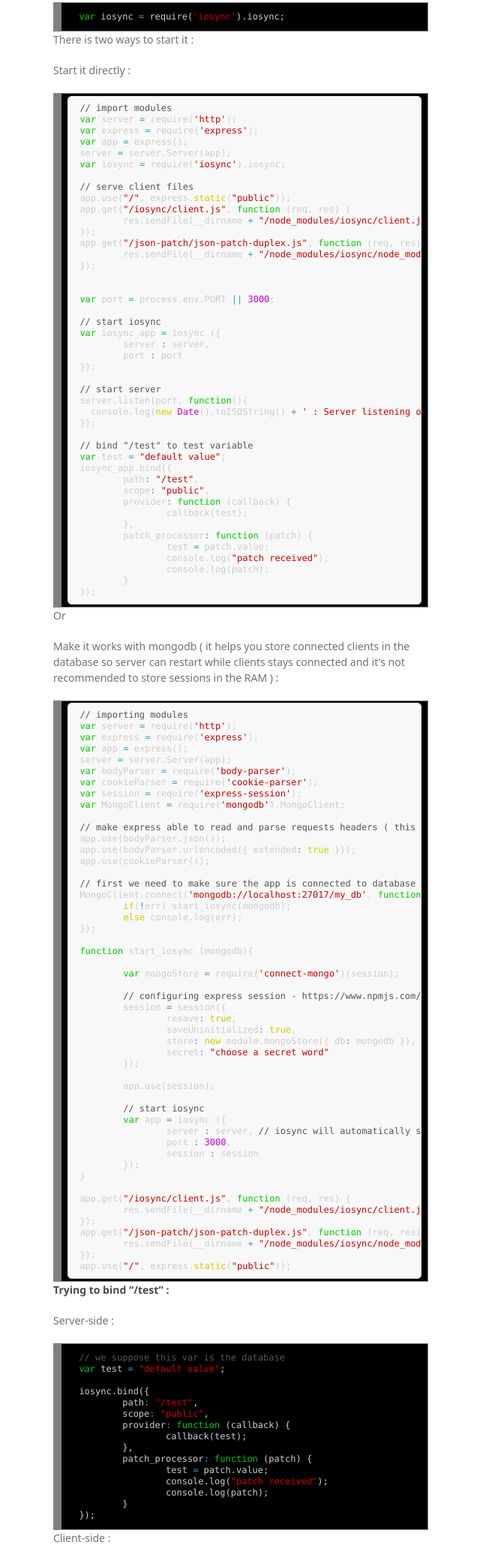
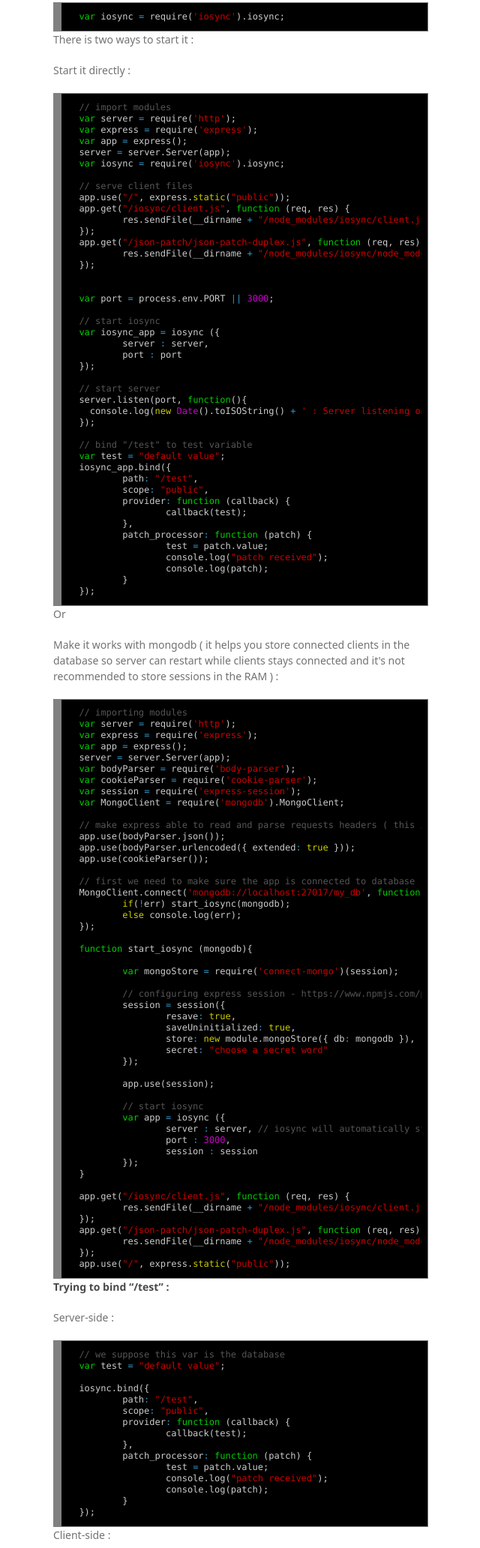
Before and after one commit to mahd-dev/iosync, a plain HTML site: page index.html in a window 1280 px wide. Shown: the part 1180-3244 px from the top of the page at 75% size, without its empty margins (499-1139 px from the left). Drawn offline with Linux system fonts and the light colour scheme; a web font is replaced by a local one.

Commit message:
fix pre display

```diff
--- a/index.html
+++ b/index.html
@@ -55,7 +55,7 @@
 
 <p>There is two ways to start it :</p>
 <p>Start it directly :</p>
-<div style="background: #000000; overflow:auto;width:auto;border:solid gray;border-width:.1em .1em .1em .8em;padding:.2em .6em;"><pre style="margin: 0; line-height: 125%"><span style="color: #555555">// import modules</span>
+<div style="background: #000000; overflow:auto;width:auto;border:solid gray;border-width:.1em .1em .1em .8em;padding:.2em .6em;"><pre style="margin: 0; line-height: 125%;background:#000;border-radius: none;border: none;"><span style="color: #555555">// import modules</span>
 <span style="color: #00cd00">var</span> <span style="color: #cccccc">server</span> <span style="color: #3399cc">=</span> <span style="color: #cccccc">require(</span><span style="color: #cd0000">&#39;http&#39;</span><span style="color: #cccccc">);</span>
 <span style="color: #00cd00">var</span> <span style="color: #cccccc">express</span> <span style="color: #3399cc">=</span> <span style="color: #cccccc">require(</span><span style="color: #cd0000">&#39;express&#39;</span><span style="color: #cccccc">);</span>
 <span style="color: #00cd00">var</span> <span style="color: #cccccc">app</span> <span style="color: #3399cc">=</span> <span style="color: #cccccc">express();</span>
@@ -105,7 +105,7 @@
 it works with mongodb ( it helps you store connected
 clients in the database so server can restart while clients stays
 connected and it's not recommended to store sessions in the RAM ) :</p>
-<div style="background: #000000; overflow:auto;width:auto;border:solid gray;border-width:.1em .1em .1em .8em;padding:.2em .6em;"><pre style="margin: 0; line-height: 125%"><span style="color: #555555">// importing modules</span>
+<div style="background: #000000; overflow:auto;width:auto;border:solid gray;border-width:.1em .1em .1em .8em;padding:.2em .6em;"><pre style="margin: 0; line-height: 125%;background:#000;border-radius: none;border: none;"><span style="color: #555555">// importing modules</span>
 <span style="color: #00cd00">var</span> <span style="color: #cccccc">server</span> <span style="color: #3399cc">=</span> <span style="color: #cccccc">require(</span><span style="color: #cd0000">&#39;http&#39;</span><span style="color: #cccccc">);</span>
 <span style="color: #00cd00">var</span> <span style="color: #cccccc">express</span> <span style="color: #3399cc">=</span> <span style="color: #cccccc">require(</span><span style="color: #cd0000">&#39;express&#39;</span><span style="color: #cccccc">);</span>
 <span style="color: #00cd00">var</span> <span style="color: #cccccc">app</span> <span style="color: #3399cc">=</span> <span style="color: #cccccc">express();</span>
@@ -194,7 +194,7 @@ connected and it's not recommended to store sessions in the RAM ) :</p>
 <span style="color: #cccccc">&lt;/html&gt;</span>
 </pre></div>
 <p>JavaScript ( /public/app.js ) :</p>
-<div style="background: #000000; overflow:auto;width:auto;border:solid gray;border-width:.1em .1em .1em .8em;padding:.2em .6em;"><pre style="margin: 0; line-height: 125%"><span style="color: #cccccc">iosync</span> <span style="color: #3399cc">=</span> <span style="color: #cccccc">iosync(</span><span style="color: #cd0000">&quot;ws://&quot;</span> <span style="color: #3399cc">+</span> <span style="color: #cccccc">location.host);</span>
+<div style="background: #000000; overflow:auto;width:auto;border:solid gray;border-width:.1em .1em .1em .8em;padding:.2em .6em;"><pre style="margin: 0; line-height: 125%;background:#000;border-radius: none;border: none;"><span style="color: #cccccc">iosync</span> <span style="color: #3399cc">=</span> <span style="color: #cccccc">iosync(</span><span style="color: #cd0000">&quot;ws://&quot;</span> <span style="color: #3399cc">+</span> <span style="color: #cccccc">location.host);</span>
 
 <span style="color: #00cd00">var</span> <span style="color: #cccccc">input</span> <span style="color: #3399cc">=</span> <span style="color: #cd00cd">document</span><span style="color: #cccccc">.getElementById(</span><span style="color: #cd0000">&quot;input&quot;</span><span style="color: #cccccc">);</span>
 
```
